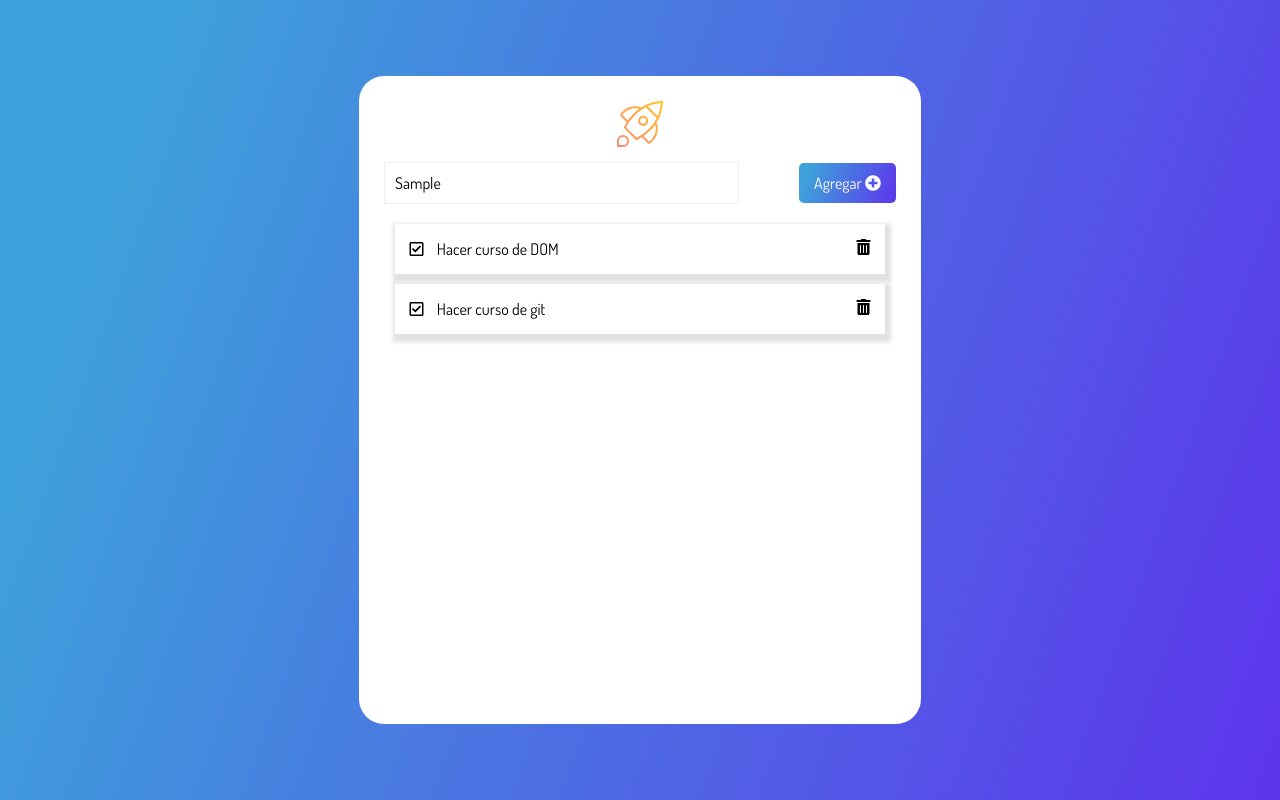
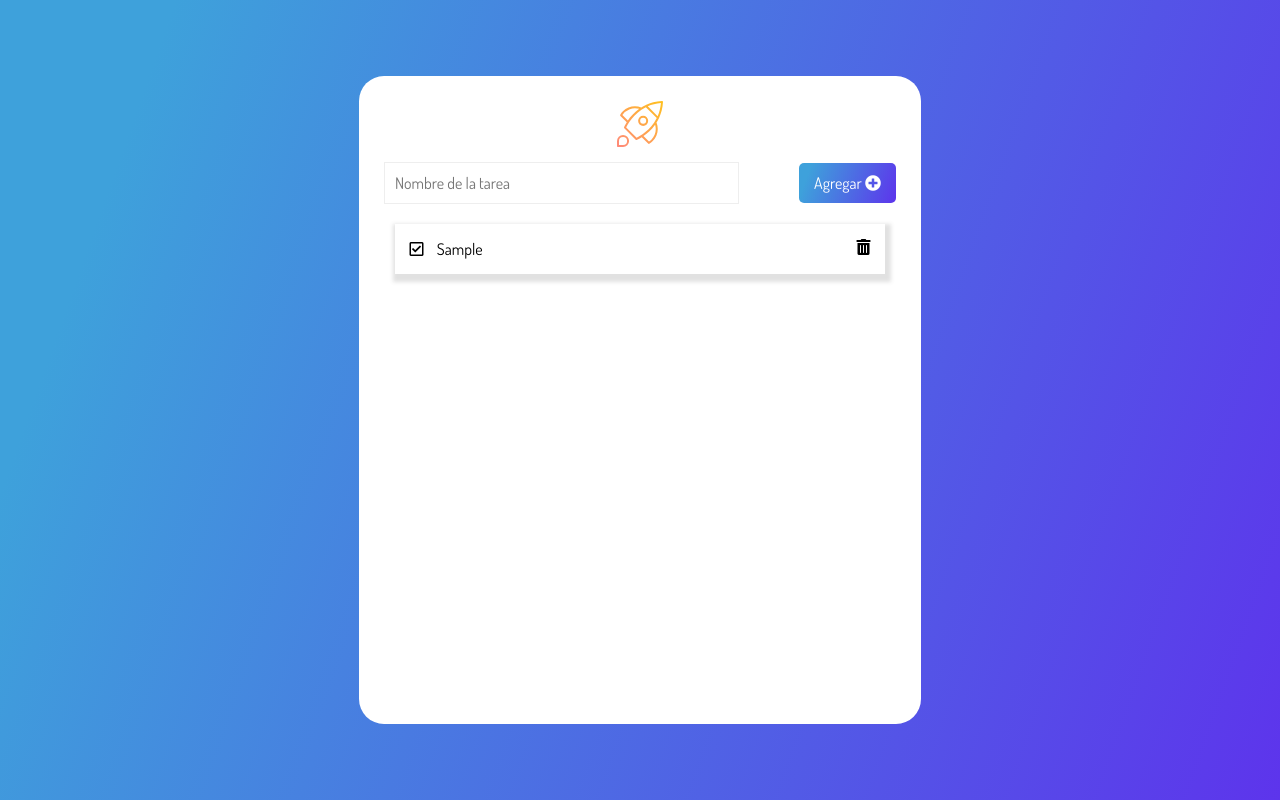
Before and after one commit to BrunoRC1823/Creador-Lista-Tareas, a plain HTML site: page index.html in a window 1280 px wide. Both pictures are taken after typing "Sample" into the empty fields and a click on the button "Agregar". Drawn offline with Linux system fonts and the light colour scheme.

Commit message:
Clase03 completada

```diff
--- a/index.html
+++ b/index.html
@@ -36,21 +36,7 @@
             </button>
           </form>
         </div>
-        <ul class="cardsList">
-          <li class="card">
-            <div>
-              <i class="far fa-check-square icon"></i>
-              <span class="task">Hacer curso de DOM</span>
-            </div>
-            <i class="fas fa-trash-alt trashIcon icon"></i>
-          </li>
-          <li class="card">
-            <div>
-              <i class="far fa-check-square icon"></i>
-              <span class="task">Hacer curso de git</span>
-            </div>
-            <i class="fas fa-trash-alt trashIcon icon"></i>
-          </li>
+        <ul class="cardsList" data-list>
         </ul>
       </div>
     </main>
--- a/script.js
+++ b/script.js
@@ -3,7 +3,19 @@ const btn = document.querySelector("[data-form-btn]")
 const createTask = (evento) => {
     evento.preventDefault();
     const input = document.querySelector("[data-form-input]");
-    console.log(input.value);
+    const valor = input.value;
+    const lista = document.querySelector("[data-list]");
+    const tarea = document.createElement('li');
+    tarea.classList.add('card')
+    input.value = '';
+    const contenido = `
+    <div>
+        <i class="far fa-check-square icon"></i>
+        <span class="task">${valor}</span>
+    </div>
+    <i class="fas fa-trash-alt trashIcon icon"></i>`;
+    tarea.innerHTML = contenido;
+    lista.appendChild(tarea);
 };
 
 btn.addEventListener("click", createTask)
```
